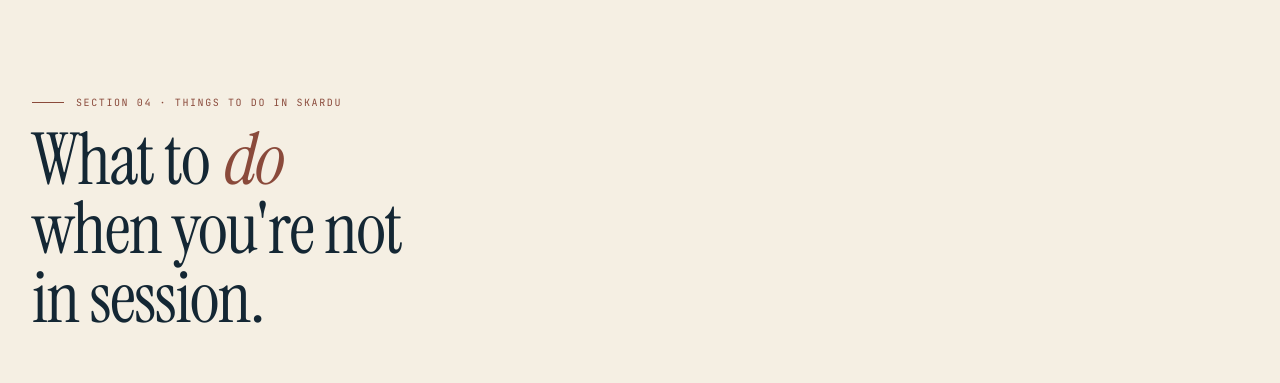
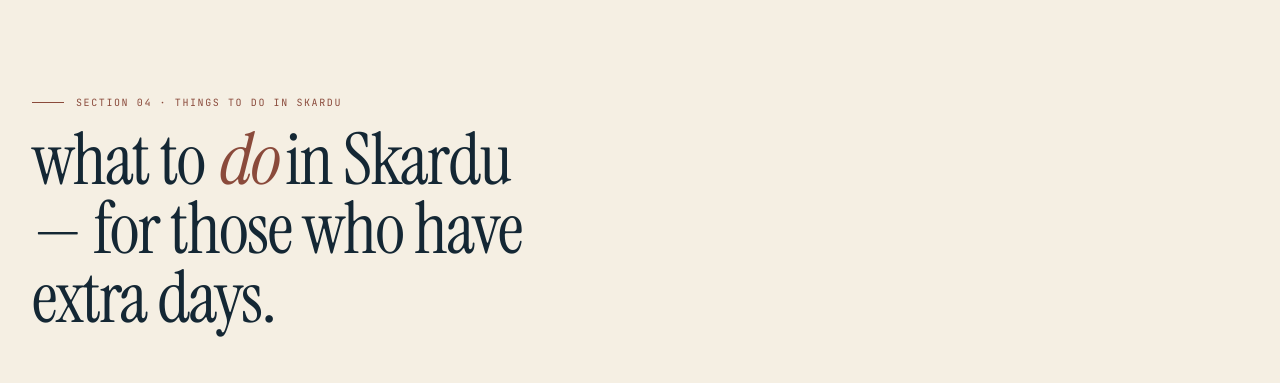
Before and after one commit to usmanjaved-droid/summit-fellowship-website, a Next.js app: page /explore-skardu in a window 1280 px wide. Shown: the part 3780-4163 px from the top of the page. Built offline with nearby package versions, Linux system fonts and the light colour scheme.

Commit message:
fix: update section 04 heading text

```diff
--- a/app/explore-skardu/page.tsx
+++ b/app/explore-skardu/page.tsx
@@ -248,11 +248,10 @@ export default function ExploreSkardu() {
                 <span className={styles.eyebrow}>Section 04 · Things to do in Skardu</span>
               </div>
               <h2>
-                What to <em>do</em>
+                what to <em>do</em> in Skardu
+                <br />— for those who have
                 <br />
-                when you&apos;re not
-                <br />
-                in session.
+                extra days.
               </h2>
             </div>
           </div>
```
